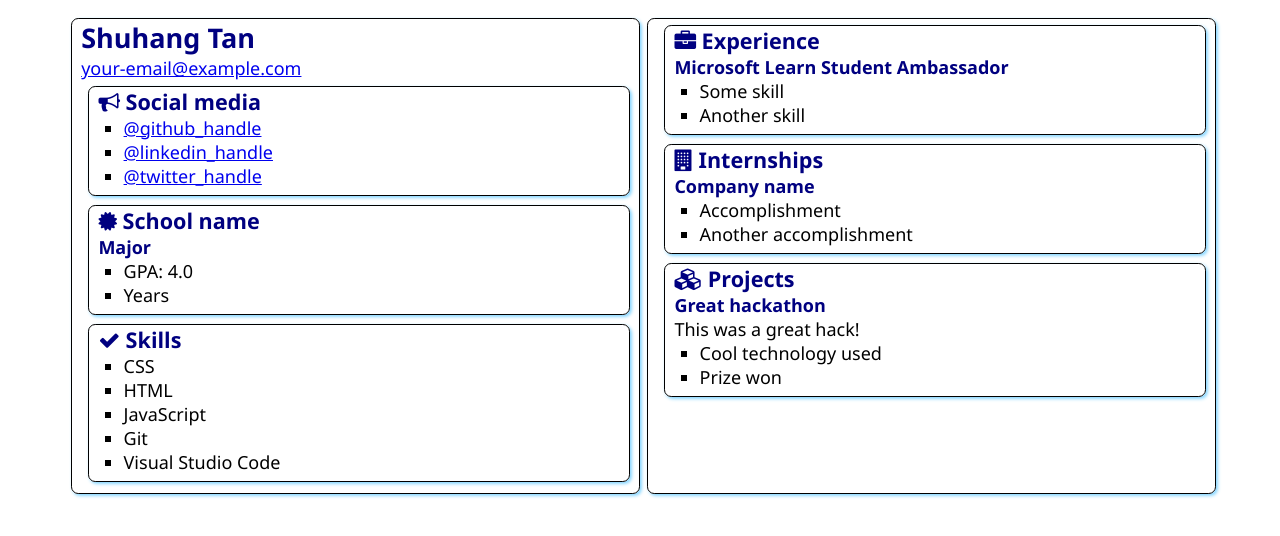
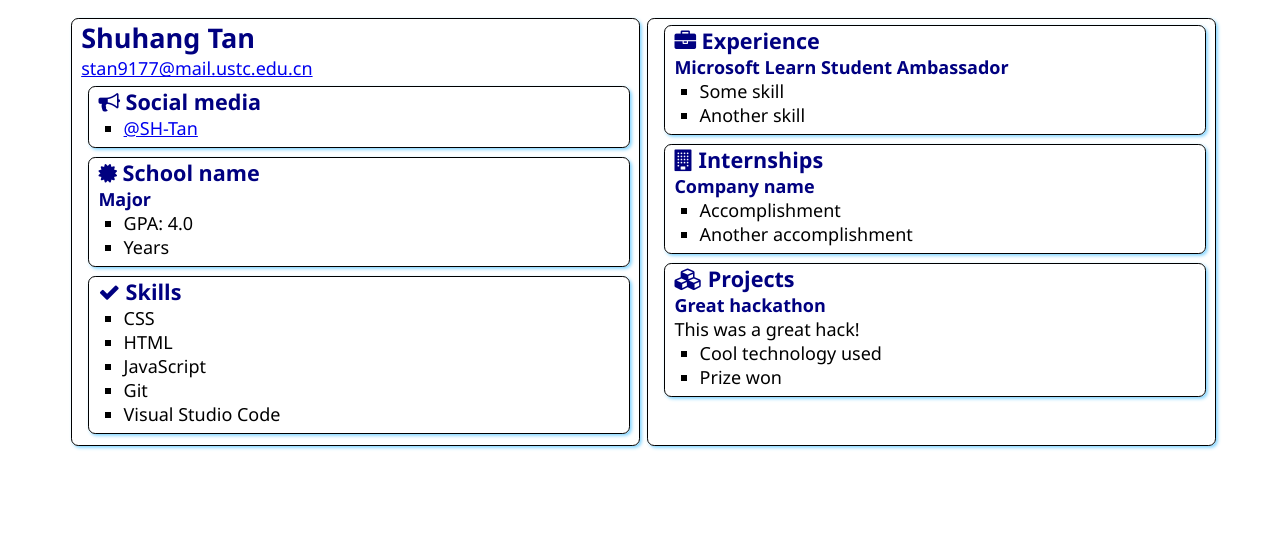
Before and after one commit to SH-Tan/Ambassador-SWA-Pilot, a plain HTML site: page src/index.html in a window 1280 px wide. Drawn offline with Linux system fonts and the light colour scheme.

Commit message:
Update index.html

```diff
--- a/src/index.html
+++ b/src/index.html
@@ -13,7 +13,7 @@
     <main>
         <article class="box">
             <h1>Shuhang Tan</h1>
-            <div><a href="mailto:your.email@example.com">your-email@example.com</a></div>
+            <div><a href="mailto:your.email@example.com">stan9177@mail.ustc.edu.cn</a></div>
 
             <section class="box">
                 <h2>
@@ -21,9 +21,7 @@
                     Social media
                 </h2>
                 <ul>
-                    <li><a href="https://github.com/<handle>">@github_handle</a></li>
-                    <li><a href="https://linkedin.com/in/<handle>">@linkedin_handle</a></li>
-                    <li><a href="https://twitter.com/<handle>">@twitter_handle</a></li>
+                    <li><a href="https://github.com/<handle>">@SH-Tan</a></li>
                 </ul>
             </section>
 
```
